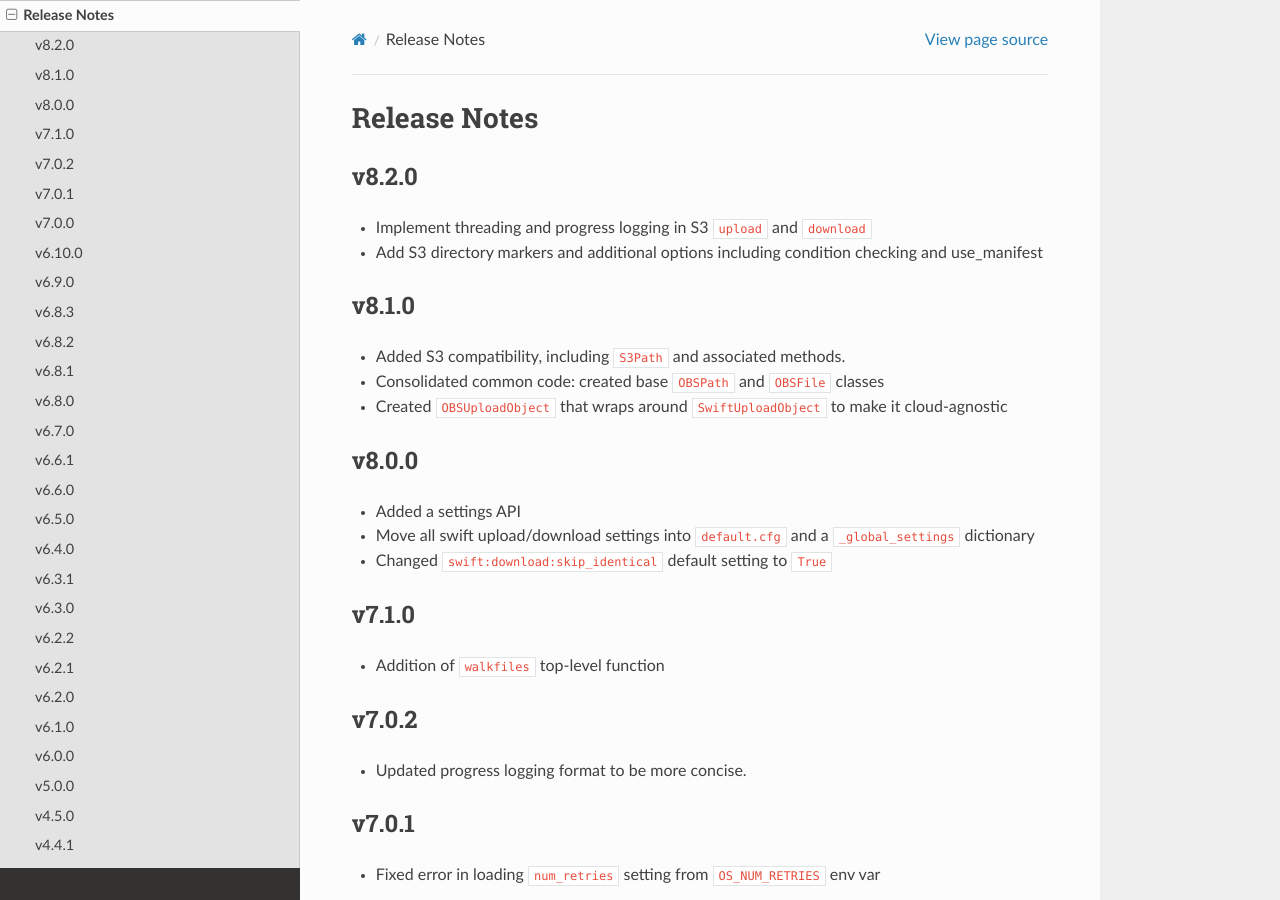
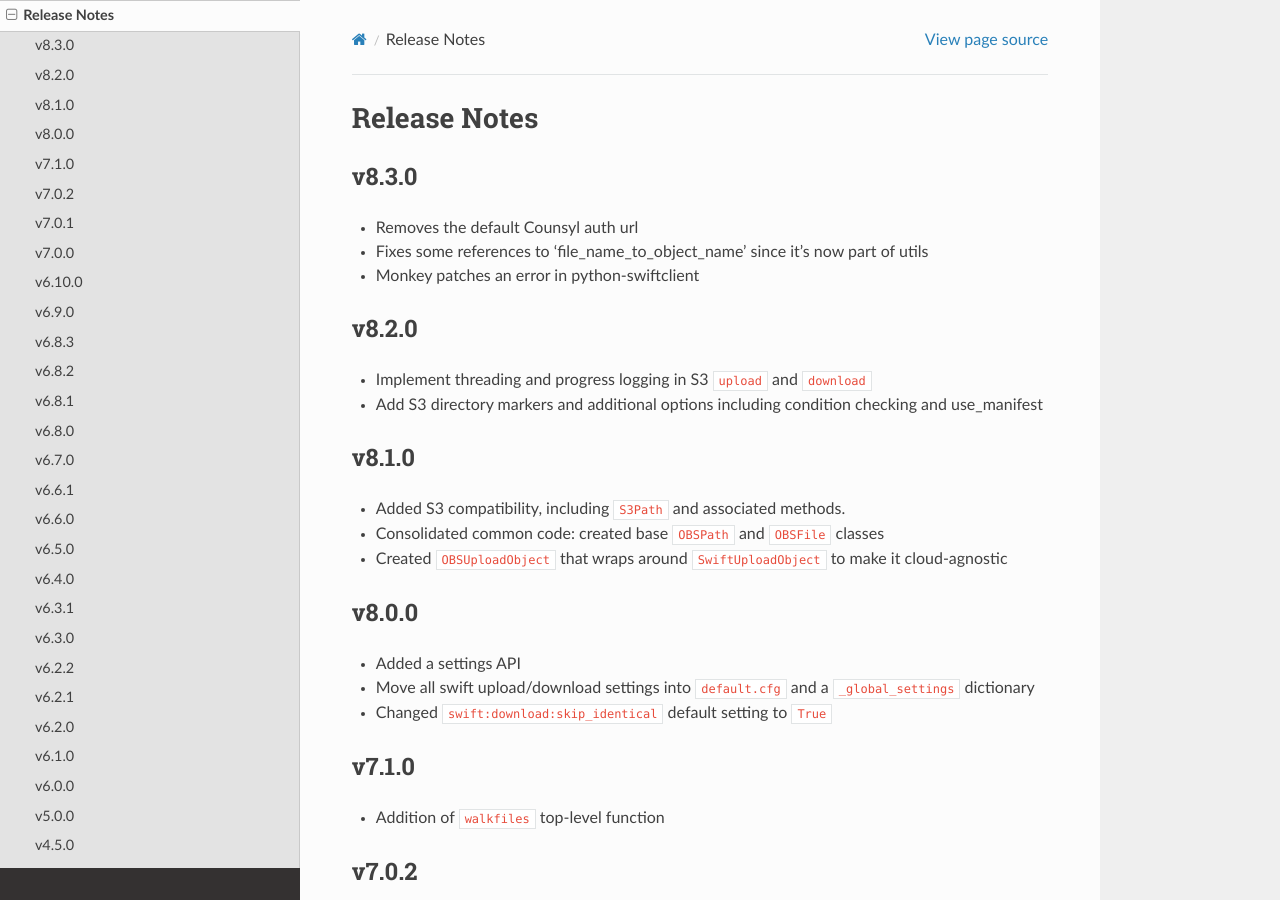
Before and after one commit to counsyl/stor, a Sphinx documentation site: the page built from docs/release_notes.rst, in a window 1280 px wide and 900 px high. Built offline with Sphinx 7.4.7 and the Read the Docs theme 2.0.0, drawn with Linux system fonts in a browser that asks for light colours; the version number could not be read and is left out.

Commit message:
Updated release notes
Sem-Ver: feature

```diff
--- a/docs/release_notes.rst
+++ b/docs/release_notes.rst
@@ -1,5 +1,12 @@
 Release Notes
 =============
+
+v8.3.0
+------
+
+* Removes the default Counsyl auth url
+* Fixes some references to 'file_name_to_object_name' since it's now part of utils
+* Monkey patches an error in python-swiftclient
 
 v8.2.0
 ------
```
